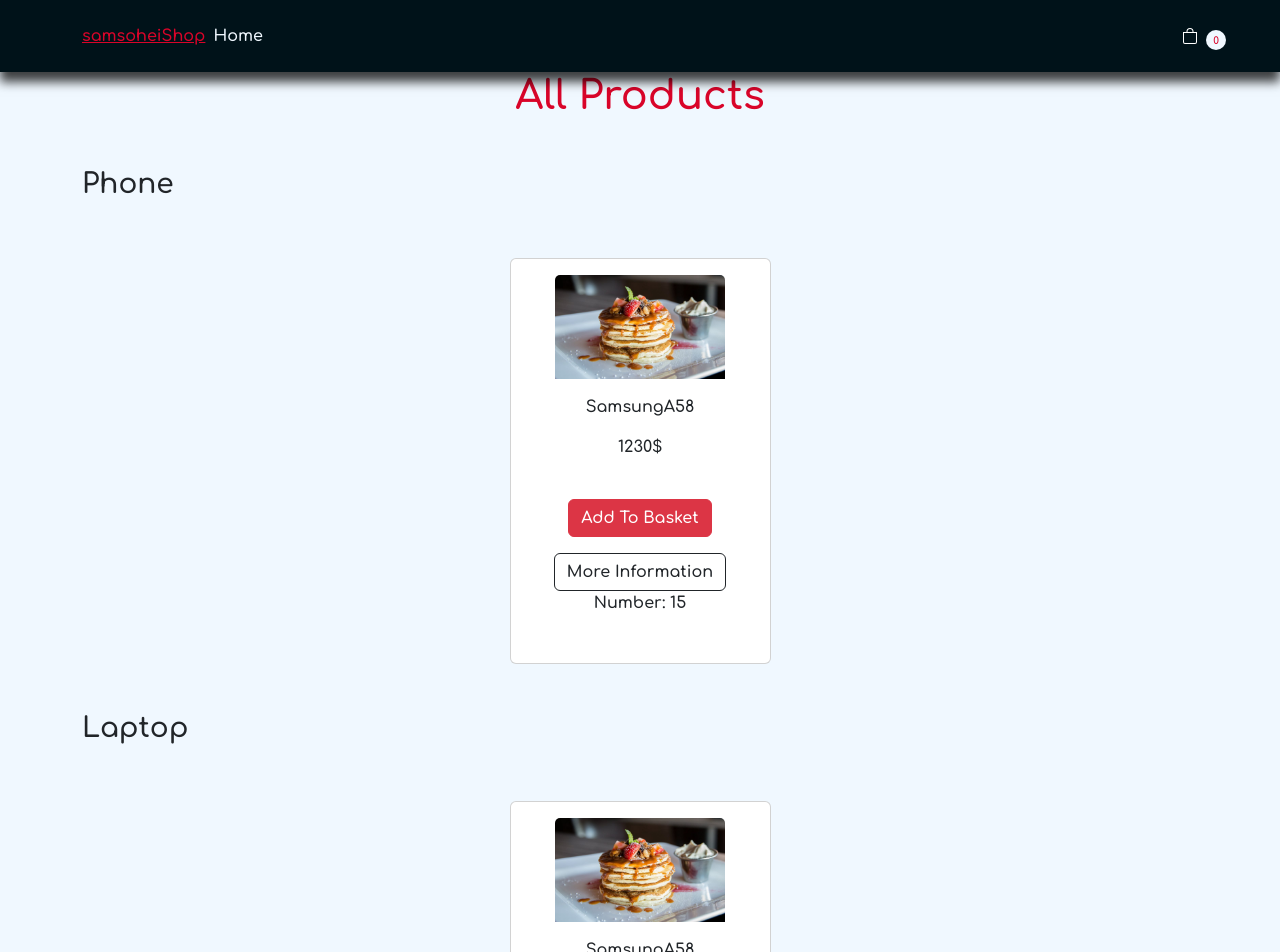
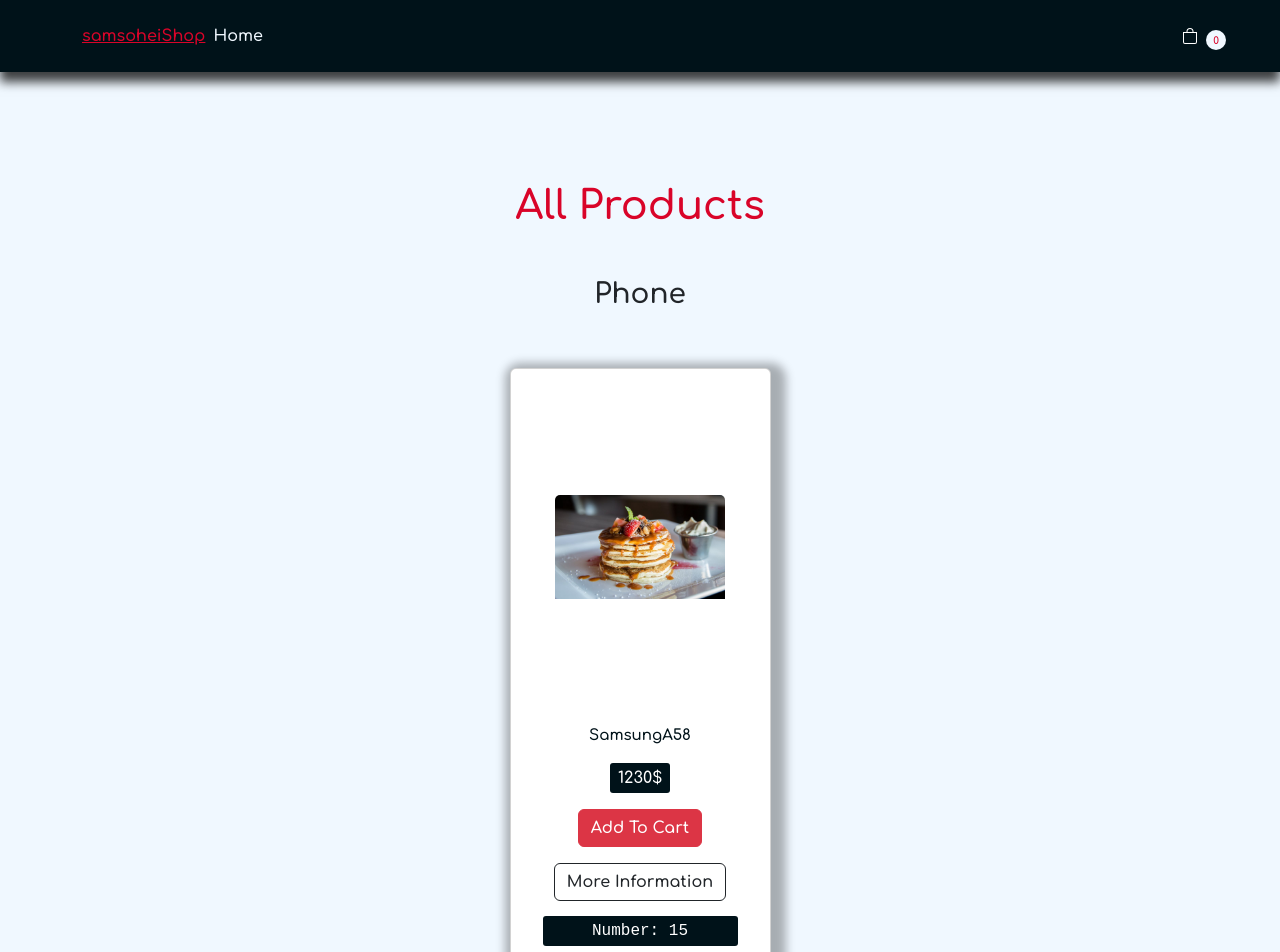
Before and after one commit to ssoheily/context-TEst, a React (Create React App) app: page / in a window 1280 px wide. Shown: the top 952 px of the page. Built offline with nearby package versions, Linux system fonts and the light colour scheme.

Commit message:
add css to  productsSection.css

```diff
--- a/src/App.css
+++ b/src/App.css
@@ -1,3 +1,7 @@
  .main-title{
     color: var(--main-red );
  }
+/* main */
+ .text-center{
+ margin-top: 110px;
+ }
--- a/src/Component/ProductsSection/ProductsSection.css
+++ b/src/Component/ProductsSection/ProductsSection.css
@@ -0,0 +1,35 @@
+.card {
+    border-radius: 10px;
+    background-color: var(--white);
+    box-shadow: 5px 5px 10px 10px rgba(0, 0, 0, 0.3);
+    transition: 10 ms;
+}
+
+.card:hover {
+    border: 1px groove rgba(0, 0, 0, 0.5)
+}
+
+.card-body {}
+
+.card-text {
+    font-size: 15px;
+    color: var(--dark);
+}
+
+.price {
+    background-color: var(--dark);
+    color: var(--white);
+    padding: 3px 8px;
+    border-radius: 3px;
+    display: inline-block;
+}
+
+.number {
+    background-color: var(--dark);
+    color: var(--white);
+    font-family: monospace;
+    padding: 3px 8px;
+    border-radius: 3px;
+    display: block;
+    margin-top: 15px;
+}
--- a/src/Component/ProductsSection/ProductsSection.js
+++ b/src/Component/ProductsSection/ProductsSection.js
@@ -4,30 +4,21 @@ import "./ProductsSection.css";
 export default function ProductsSection({ title }) {
   return (
     <div className="row justify-content-center  mt-5">
-      <h3 className="text- center">{title}</h3>
+      <h3 className="text-center">{title}</h3>
       {/* now show product */}
       <div className="col-xl-3 col-lg-4 col-md-5 col-sm-10 mt-5">
         <div className="card py-3 px-3">
           <div className="col-12 text-center">
-            <img
-              src="/images/item-1.jpeg"
-              alt="product Image"
-              className="card-img-top w-75 "
-            />
+            <img src="/images/item-1.jpeg" alt="product Image" className="card-img-top w-75 " />
           </div>
-          <div className=" card-body text-center">
+           <div className=" card-body text-center">
             <p className="card-text">SamsungA58</p>
             <p className="price">1230$</p>
             <br />
-            <a href="#" className="btn btn-danger">
-              Add To Basket
-            </a>
-            <a href="#" className="btn btn-outline-dark mt-3 text-capitalize">
-              {" "}
-              More Information
-            </a>
-            <p className="number"> Number: 15 </p>
-          </div>
+            <a href="#" className="btn btn-danger">Add To Cart</a>
+            <a href="#" className="btn btn-outline-dark mt-3 text-capitalize"> More Information</a>
+           <p className="number"> Number: 15 </p>
+           </div>
         </div>
       </div>
     </div>
```
